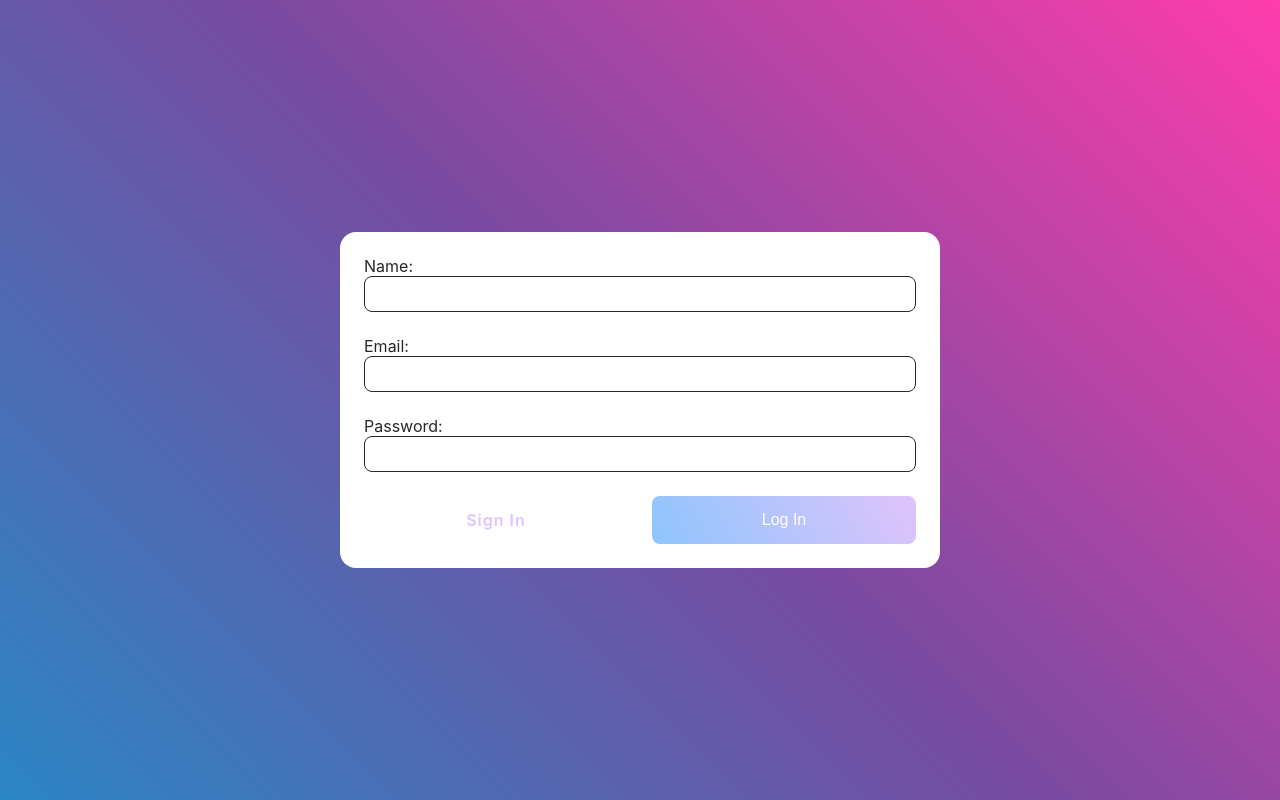
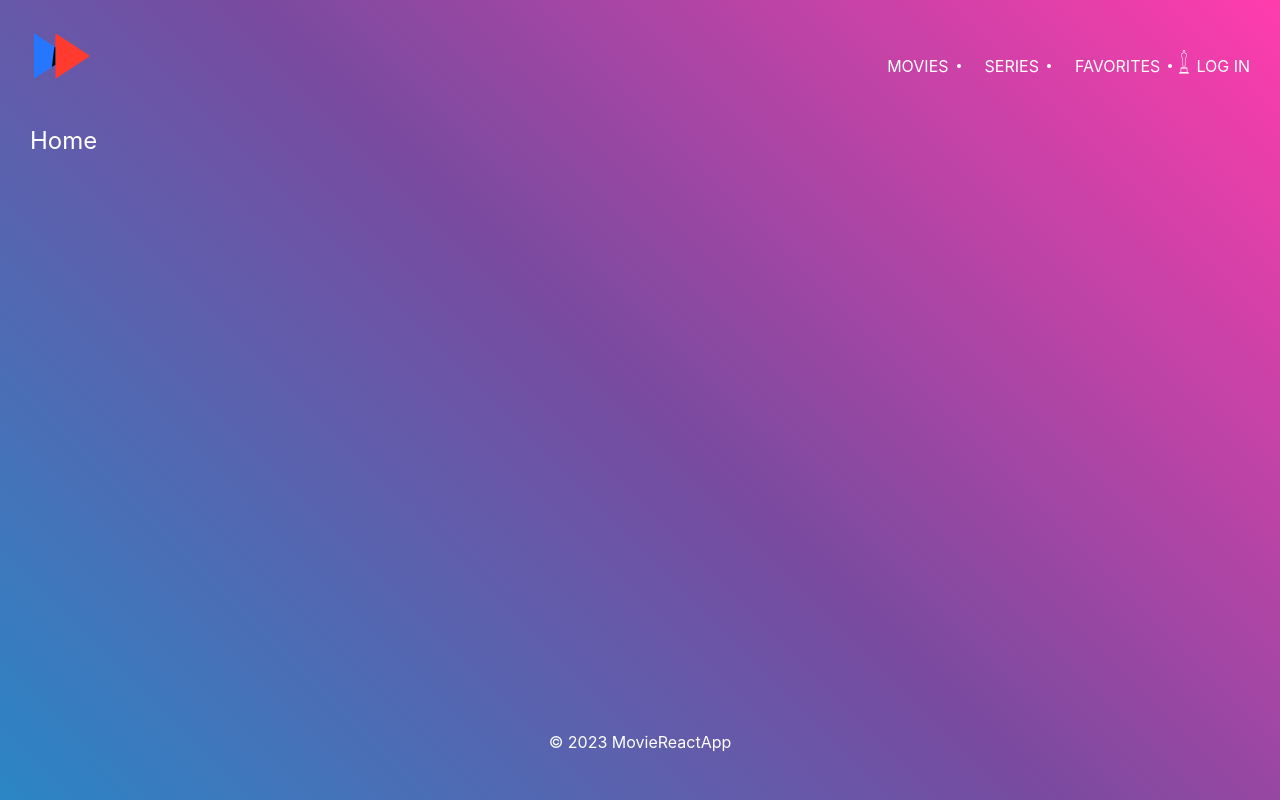
Before and after one commit to KyryloRusakov/movie_app, a React (Create React App) app: page / in a window 1280 px wide. Built offline with nearby package versions, Linux system fonts and the light colour scheme.

Commit message:
change routing

```diff
--- a/src/components/Header.jsx
+++ b/src/components/Header.jsx
@@ -7,10 +7,16 @@ const Header = () => {
 
   return (
     <header className="container header">
-      <Link to="/movies" className="header-logo">
+      <Link to="/" className="header-logo">
         <img src={logo} alt="logo" />
       </Link>
       <div className="header-links">
+        <Link to="/movies" className="header-nav">
+          Movies
+        </Link>
+        <Link to="/series" className="header-nav">
+          Series
+        </Link>
         <Link to="/favorites" className="header-nav">
           Favorites
         </Link>
--- a/src/pages/Favorites.jsx
+++ b/src/pages/FavoritesPage.jsx
@@ -1,7 +1,7 @@
 import { useSelector } from 'react-redux';
 import MoviesFavoriteList from 'components/MoviesFavoriteList';
 
-const Favorites = () => {
+const FavoritesPage = () => {
   const { favorites } = useSelector((state) => state.movies);
 
   return (
@@ -16,4 +16,4 @@ const Favorites = () => {
   );
 };
 
-export default Favorites;
+export { FavoritesPage };
--- /dev/null
+++ b/src/pages/HomePage.jsx
@@ -0,0 +1,4 @@
+const HomePage = () => (
+  <div className="container" style={{ color: 'white', fontSize: '24px' }}>Home</div>
+);
+export { HomePage };
--- a/src/pages/Login.jsx
+++ b/src/pages/LoginPage.jsx
@@ -4,7 +4,7 @@ import { Link, useNavigate } from 'react-router-dom';
 import axios from 'axios';
 import { useAuth } from 'hook/useAuth';
 
-const Login = () => {
+const LoginPage = () => {
   const {
     register,
     formState: { errors },
@@ -28,10 +28,10 @@ const Login = () => {
           && user.password === password,
       );
 
-      signin({ name, email }, () => navigate('/movies'), true);
+      signin({ name, email }, () => navigate('/'), true);
 
       if (user) {
-        navigate('/movies');
+        navigate('/');
       } else {
         setError('Wrong email or password. Please, try again.');
       }
@@ -95,4 +95,4 @@ const Login = () => {
   );
 };
 
-export default Login;
+export { LoginPage };
--- a/src/pages/MovieDetail.jsx
+++ b/src/pages/MovieDetailPage.jsx
@@ -9,7 +9,7 @@ import {
   removeFromFavorites,
 } from '../store/movieSlice';
 
-const MovieDetail = () => {
+const MovieDetailPage = () => {
   const dispatch = useDispatch();
   const { movieDetail, favorites, genres } = useSelector(
     (state) => state.movies,
@@ -110,4 +110,4 @@ const MovieDetail = () => {
   );
 };
 
-export default MovieDetail;
+export { MovieDetailPage };
--- a/src/pages/Movies.jsx
+++ b/src/pages/MoviesPage.jsx
@@ -1,8 +1,8 @@
 import React, { useEffect } from 'react';
 import { useDispatch, useSelector } from 'react-redux';
 import MoviesList from 'components/MoviesList';
-import FilterGenres from 'components/Filters/FilterGenres';
-import FilterLanguages from 'components/Filters/FilterLanguages';
+import FilterGenres from 'components/filters/FilterGenres';
+import FilterLanguages from 'components/filters/FilterLanguages';
 import Search from 'components/Search';
 import Pagination from 'components/Pagination';
 import {
@@ -15,7 +15,7 @@ import {
 import { BASE_URL } from '../constants/constants';
 import Loader from '../components/Loader';
 
-const Movies = () => {
+const MoviesPage = () => {
   const dispatch = useDispatch();
   const {
     genres,
@@ -103,4 +103,4 @@ const Movies = () => {
   );
 };
 
-export default Movies;
+export { MoviesPage };
--- a/src/pages/Error.jsx
+++ b/src/pages/NotFoundPage.jsx
@@ -1,6 +1,6 @@
 import { Link } from 'react-router-dom';
 
-const Error = () => (
+const NotFoundPage = () => (
   <div className="container">
     <div className="error">
       <div className="error-title">Page not found</div>
@@ -11,4 +11,4 @@ const Error = () => (
   </div>
 );
 
-export default Error;
+export { NotFoundPage };
--- a/src/pages/Profile.jsx
+++ b/src/pages/ProfilePage.jsx
@@ -4,7 +4,7 @@ import axios from 'axios';
 import { useForm } from 'react-hook-form';
 import { useAuth } from 'hook/useAuth';
 
-const Profile = () => {
+const ProfilePage = () => {
   const {
     register,
     formState: { errors },
@@ -221,4 +221,4 @@ const Profile = () => {
   );
 };
 
-export default Profile;
+export { ProfilePage };
--- /dev/null
+++ b/src/pages/SeriesPage.jsx
@@ -0,0 +1,6 @@
+const SeriesPage = () => (
+  <div className="container" style={{ color: 'white', fontSize: '24px' }}>
+    SeriesPage
+  </div>
+);
+export { SeriesPage };
--- a/src/pages/SignUp.jsx
+++ b/src/pages/SignUpPage.jsx
@@ -2,7 +2,7 @@ import { useNavigate } from 'react-router-dom';
 import { useAuth } from 'hook/useAuth';
 import UserForm from 'components/UserForm';
 
-const SignUp = () => {
+const SignUpPage = () => {
   const navigate = useNavigate();
   const { signin } = useAuth();
 
@@ -34,4 +34,4 @@ const SignUp = () => {
   );
 };
 
-export default SignUp;
+export { SignUpPage };
--- a/src/routing/AuthProvider.jsx
+++ b/src/routing/AuthProvider.jsx
@@ -32,4 +32,4 @@ const AuthProvider = ({ children }) => {
   );
 };
 
-export default AuthProvider;
+export { AuthProvider };
--- a/src/routing/Router.jsx
+++ b/src/routing/Router.jsx
@@ -1,25 +1,30 @@
-import { Routes, Route } from 'react-router-dom';
-import Login from 'pages/Login';
-import SignUp from 'pages/SignUp';
-import Movies from 'pages/Movies';
-import MovieDetail from 'pages/MovieDetail';
-import Favorites from 'pages/Favorites';
-import Error from 'pages/Error';
-import Profile from 'pages/Profile';
+import { Routes, Route, Navigate } from 'react-router-dom';
+import { HomePage } from 'pages/HomePage';
+import { LoginPage } from 'pages/LoginPage';
+import { SignUpPage } from 'pages/SignUpPage';
+import { MoviesPage } from 'pages/MoviesPage';
+import { SeriesPage } from 'pages/SeriesPage';
+import { MovieDetailPage } from 'pages/MovieDetailPage';
+import { FavoritesPage } from 'pages/FavoritesPage';
+import { ProfilePage } from 'pages/ProfilePage';
+import { NotFoundPage } from 'pages/NotFoundPage';
 import { Layout } from 'components/Layout';
-import AuthProvider from './AuthProvider';
+import { AuthProvider } from './AuthProvider';
 
 const Router = () => (
   <AuthProvider>
     <Routes>
-      <Route path="/" element={<Login />} />
-      <Route path="signup" element={<SignUp />} />
+      <Route path="/" element={<Navigate to="/login" />} />
+      <Route path="/login" element={<LoginPage />} />
+      <Route path="/signup" element={<SignUpPage />} />
       <Route path="/" element={<Layout />}>
-        <Route path="movies" element={<Movies />} />
-        <Route path="movie/:id" element={<MovieDetail />} />
-        <Route path="favorites" element={<Favorites />} />
-        <Route path="profile" element={<Profile />} />
-        <Route path="*" element={<Error />} />
+        <Route index element={<HomePage />} />
+        <Route path="movies" element={<MoviesPage />} />
+        <Route path="series" element={<SeriesPage />} />
+        <Route path="movie/:id" element={<MovieDetailPage />} />
+        <Route path="favorites" element={<FavoritesPage />} />
+        <Route path="profile" element={<ProfilePage />} />
+        <Route path="*" element={<NotFoundPage />} />
       </Route>
     </Routes>
   </AuthProvider>
```
